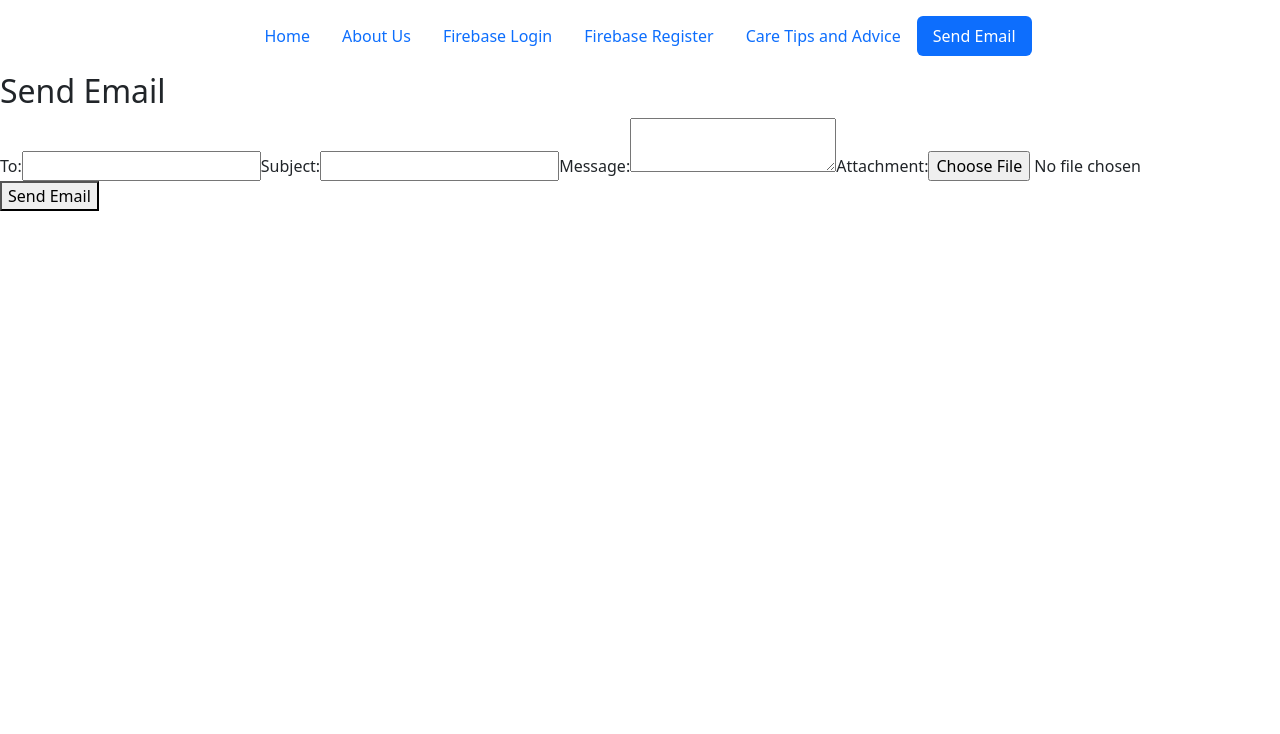
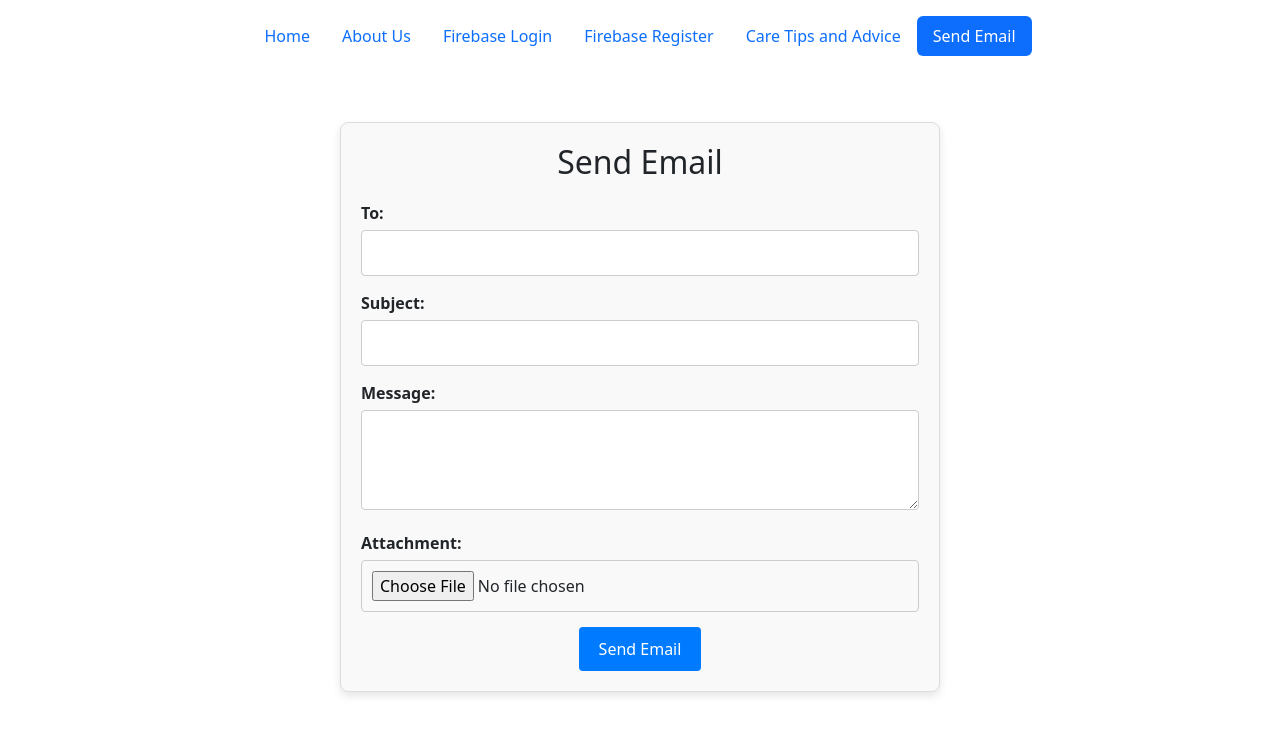
Before and after one commit to Airius2001/fit5032assignment2, a Vue app: page /SendEmail in a window 1280 px wide. Shown: the top 734 px of the page. Built offline with nearby package versions, Linux system fonts and the light colour scheme.

Commit message:
Optimize User Interface

```diff
--- a/src/views/UserView/FirebaseRegisterView.vue
+++ b/src/views/UserView/FirebaseRegisterView.vue
@@ -1,8 +1,25 @@
 <template>
+    <div class="container mt-5">
+    <div class="row">
+      <div class="col-md-8 offset-md-2">
+        <h1 class="text-center">We so excited to see you can join us!</h1>
+      </div>
+    </div>
+    </div>
+    <div class="register-container">
       <h1>Create an Account</h1>
-    <p><input type="text" placeholder="Email" v-model="email"/></p>
-    <p><input type="password" placeholder="Password" v-model="password"/></p>
-    <p><button @click="register">Go register</button></p>
+      <form @submit.prevent="register">
+        <div class="input-group">
+          <input type="text" placeholder="Email" v-model="email" required />
+        </div>
+        <div class="input-group">
+          <input type="password" placeholder="Password" v-model="password" required />
+        </div>
+        <div class="button-group">
+          <button type="submit">Go Register</button>
+        </div>
+      </form>
+    </div>
   </template>
 
   <script setup>
@@ -25,7 +42,7 @@ const register = () => {
           const userId = data.user.uid
 
           try {
-            // write it in Firestore
+              // Write it in Firestore
               await setDoc(doc(db, "users", userId), {
                   email: email.value,
                   isAdmin: false
@@ -42,3 +59,57 @@ const register = () => {
       })
   };
   </script>
+
+  <style scoped>
+  .register-container {
+      max-width: 400px;
+      margin: 50px auto;
+      padding: 20px;
+      border: 1px solid #ddd;
+      border-radius: 8px;
+      box-shadow: 0 4px 8px rgba(0, 0, 0, 0.1);
+      background-color: #f9f9f9;
+  }
+
+  h1 {
+      text-align: center;
+      margin-bottom: 20px;
+  }
+
+  .input-group {
+      margin-bottom: 15px;
+  }
+
+  input[type="text"],
+  input[type="password"] {
+      width: 100%;
+      padding: 10px;
+      border: 1px solid #ccc;
+      border-radius: 4px;
+      transition: border-color 0.3s;
+  }
+
+  input[type="text"]:focus,
+  input[type="password"]:focus {
+      border-color: #007bff;
+      outline: none;
+  }
+
+  .button-group {
+      text-align: center;
+  }
+
+  button {
+      padding: 10px 20px;
+      background-color: #007bff;
+      border: none;
+      border-radius: 4px;
+      color: white;
+      cursor: pointer;
+      transition: background-color 0.3s;
+  }
+
+  button:hover {
+      background-color: #0056b3;
+  }
+  </style>
--- a/src/views/UserView/FirebaseSignInView.vue
+++ b/src/views/UserView/FirebaseSignInView.vue
@@ -1,8 +1,25 @@
 <template>
+    <div class="container mt-5">
+    <div class="row">
+      <div class="col-md-8 offset-md-2">
+        <h1 class="text-center">Welcome to the Health Charity Platform</h1>
+      </div>
+    </div>
+    </div>
+    <div class="signin-container">
       <h1>Sign In</h1>
-    <p><input type="text" placeholder="Email" v-model="email"/></p>
-    <p><input type="password" placeholder="Password" v-model="password"/></p>
-    <p><button @click="signin">Sign in</button></p>
+      <form @submit.prevent="signin">
+        <div class="input-group">
+          <input type="text" placeholder="Email" v-model="email" required />
+        </div>
+        <div class="input-group">
+          <input type="password" placeholder="Password" v-model="password" required />
+        </div>
+        <div class="button-group">
+          <button type="submit">Sign In</button>
+        </div>
+      </form>
+    </div>
   </template>
 
   <script setup>
@@ -46,3 +63,57 @@ const signin = () => {
       })
   }
   </script>
+
+  <style scoped>
+  .signin-container {
+      max-width: 400px;
+      margin: 50px auto;
+      padding: 20px;
+      border: 1px solid #ddd;
+      border-radius: 8px;
+      box-shadow: 0 4px 8px rgba(0, 0, 0, 0.1);
+      background-color: #f9f9f9;
+  }
+
+  h1 {
+      text-align: center;
+      margin-bottom: 20px;
+  }
+
+  .input-group {
+      margin-bottom: 15px;
+  }
+
+  input[type="text"],
+  input[type="password"] {
+      width: 100%;
+      padding: 10px;
+      border: 1px solid #ccc;
+      border-radius: 4px;
+      transition: border-color 0.3s;
+  }
+
+  input[type="text"]:focus,
+  input[type="password"]:focus {
+      border-color: #007bff;
+      outline: none;
+  }
+
+  .button-group {
+      text-align: center;
+  }
+
+  button {
+      padding: 10px 20px;
+      background-color: #007bff;
+      border: none;
+      border-radius: 4px;
+      color: white;
+      cursor: pointer;
+      transition: background-color 0.3s;
+  }
+
+  button:hover {
+      background-color: #0056b3;
+  }
+  </style>
--- a/src/views/UserView/SendEmail.vue
+++ b/src/views/UserView/SendEmail.vue
@@ -2,22 +2,32 @@
   <div class="send-email-form">
     <h2>Send Email</h2>
     <form @submit.prevent="sendEmail">
+      <div class="form-group">
         <label for="to">To:</label>
         <input v-model="emailData.to" id="to" type="email" required />
+      </div>
 
+      <div class="form-group">
         <label for="subject">Subject:</label>
         <input v-model="emailData.subject" id="subject" type="text" required />
+      </div>
 
+      <div class="form-group">
         <label for="text">Message:</label>
         <textarea v-model="emailData.text" id="text" required></textarea>
+      </div>
 
+      <div class="form-group">
         <label for="attachment">Attachment:</label>
         <input type="file" @change="handleFileUpload" id="attachment" />
+      </div>
 
+      <div class="button-group">
         <button type="submit">Send Email</button>
+      </div>
     </form>
 
-      <div v-if="statusMessage">
+    <div v-if="statusMessage" class="status-message">
       <p>{{ statusMessage }}</p>
     </div>
   </div>
@@ -64,3 +74,81 @@
   },
 };
 </script>
+
+<style scoped>
+.send-email-form {
+    max-width: 600px;
+    margin: 50px auto;
+    padding: 20px;
+    border: 1px solid #ddd;
+    border-radius: 8px;
+    box-shadow: 0 4px 8px rgba(0, 0, 0, 0.1);
+    background-color: #f9f9f9;
+}
+
+h2 {
+    text-align: center;
+    margin-bottom: 20px;
+}
+
+.form-group {
+    margin-bottom: 15px;
+}
+
+label {
+    display: block;
+    margin-bottom: 5px;
+    font-weight: bold;
+}
+
+input[type="email"],
+input[type="text"],
+textarea,
+input[type="file"] {
+    width: 100%;
+    padding: 10px;
+    border: 1px solid #ccc;
+    border-radius: 4px;
+    transition: border-color 0.3s;
+}
+
+input[type="email"]:focus,
+input[type="text"]:focus,
+textarea:focus {
+    border-color: #007bff;
+    outline: none;
+}
+
+textarea {
+    height: 100px;
+    resize: vertical;
+}
+
+.button-group {
+    text-align: center;
+}
+
+button {
+    padding: 10px 20px;
+    background-color: #007bff;
+    border: none;
+    border-radius: 4px;
+    color: white;
+    cursor: pointer;
+    transition: background-color 0.3s;
+}
+
+button:hover {
+    background-color: #0056b3;
+}
+
+.status-message {
+    margin-top: 20px;
+    text-align: center;
+    color: #28a745; /* Green color for success messages */
+}
+
+.status-message p {
+    margin: 0;
+}
+</style>
```
Lines whose indentation alone changed are shown as unchanged.
